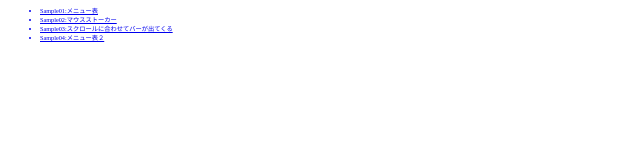
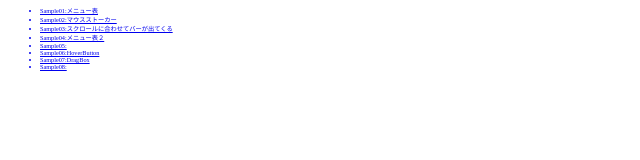
Before and after one commit to RikutoOgaki/framer-motion, a Next.js app: page / in a window 1280 px wide. Shown: the top 160 px of the page, without its empty margins (0-640 px from the left). Built offline with nearby package versions, Linux system fonts and the light colour scheme.

Commit message:
nextframer

```diff
--- a/src/pages/index.tsx
+++ b/src/pages/index.tsx
@@ -9,6 +9,10 @@ export default function Index() {
           <Link href={'./samples/02'}><li>Sample02:マウスストーカー</li></Link>
           <Link href={'./samples/03'}><li>Sample03:スクロールに合わせてバーが出てくる</li></Link>
           <Link href={'./samples/04'}><li>Sample04:メニュー表２</li></Link>
+          <Link href={'./samples/05'}><li>Sample05:</li></Link>
+          <Link href={'./samples/06'}><li>Sample06:HoverButton</li></Link>
+          <Link href={'./samples/07'}><li>Sample07:DragBox</li></Link>
+          <Link href={'./samples/08'}><li>Sample08:</li></Link>
         </ul>
       </div>
     </>
```
Also changed, not shown: src/pages/samples/08/index.tsx (added, +7 -0 lines), src/pages/samples/08/index.module.scss (added).
